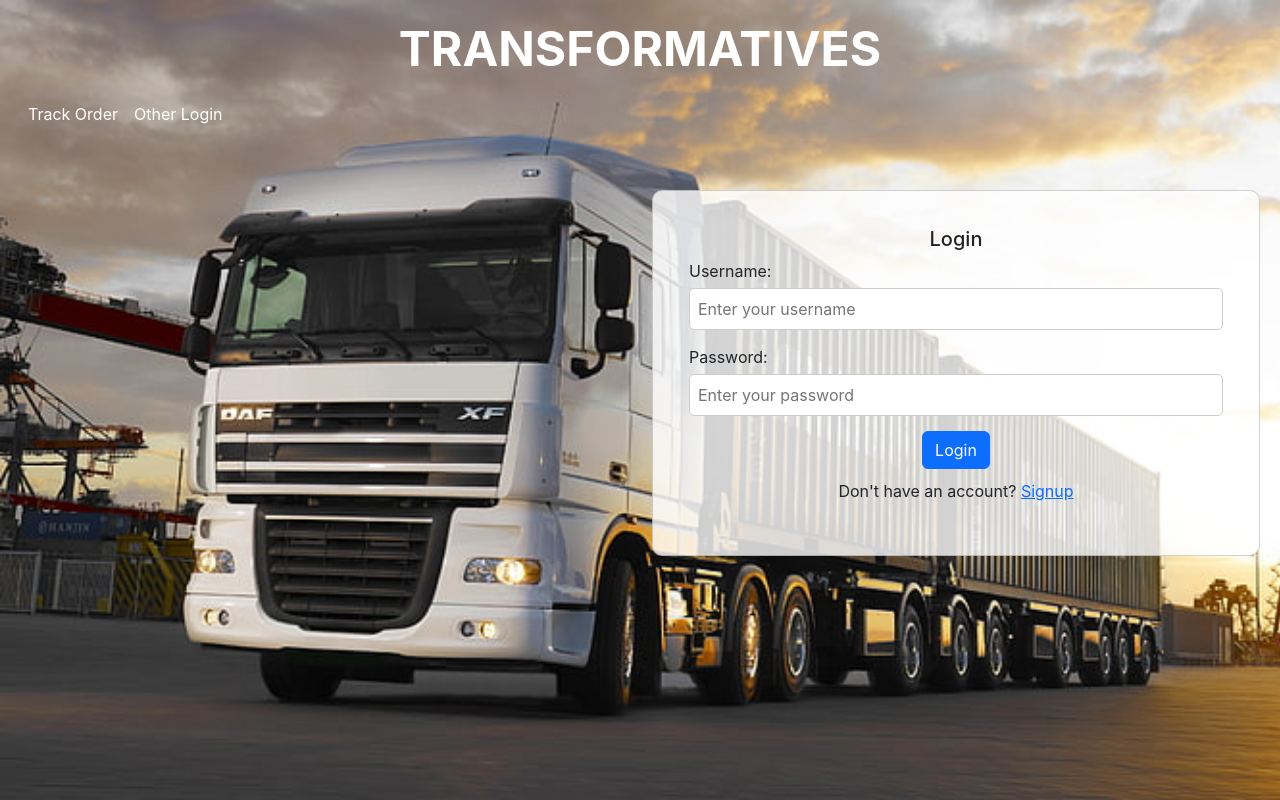
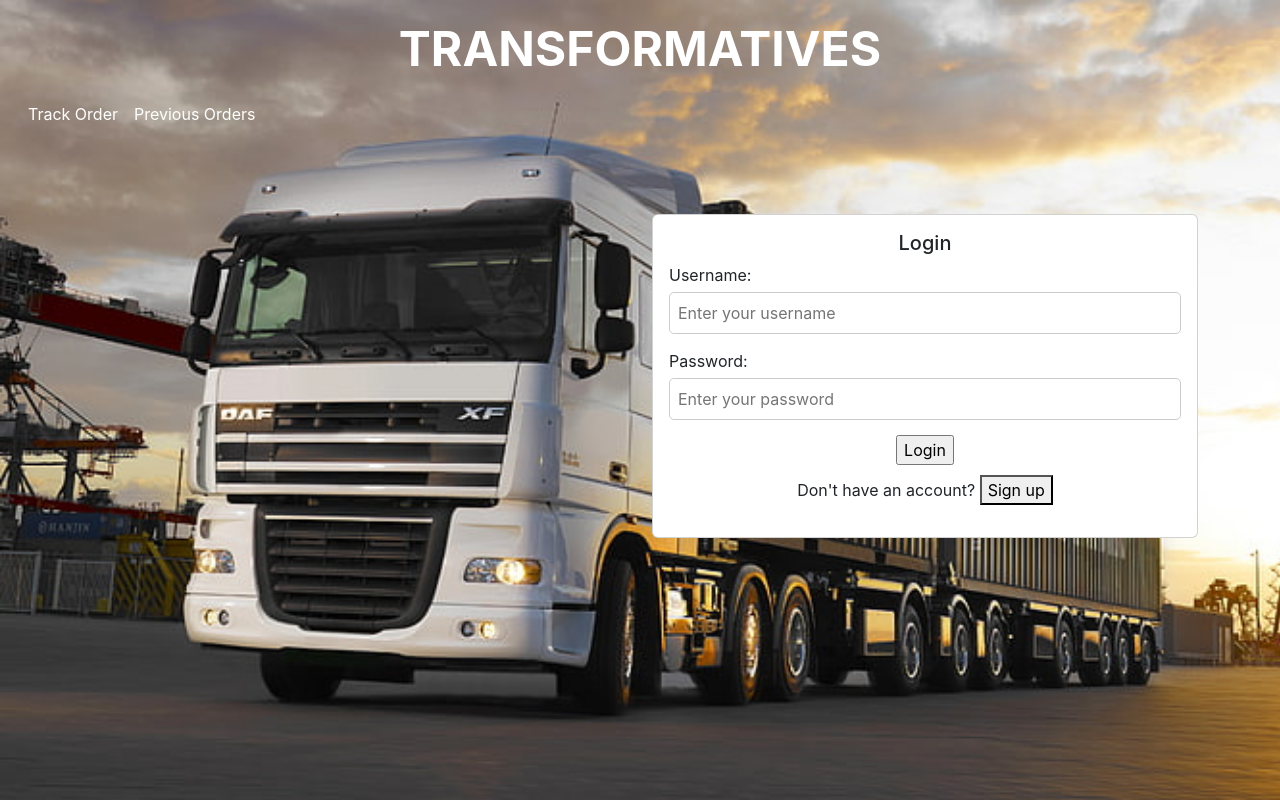
Before and after one commit to divyavidya/logisticsReact, a React (Create React App) app: page / in a window 1280 px wide. Built offline with nearby package versions, Linux system fonts and the light colour scheme; the HTML template or start-up script is replaced by a standard one.

Commit message:
Login created

```diff
--- a/package.json
+++ b/package.json
@@ -6,6 +6,7 @@
     "@testing-library/jest-dom": "^5.17.0",
     "@testing-library/react": "^13.4.0",
     "@testing-library/user-event": "^13.5.0",
+    "axios": "^1.6.2",
     "react": "^18.2.0",
     "react-bootstrap": "^2.9.1",
     "react-dom": "^18.2.0",
--- a/src/features/auth/login.js
+++ b/src/features/auth/login.js
@@ -1,31 +1,108 @@
-import {  Card, Button } from 'react-bootstrap';
+import axios from 'axios';
+import { useState } from 'react';
+import {  Card, Button, Container, Row, Col } from 'react-bootstrap';
+import { useNavigate, useSearchParams } from 'react-router-dom';
 
 function LoginDemo() {
+  const [param] = useSearchParams();
+  const [username, setUsername] = useState('');
+  const [password, setPassword] = useState("");
+  const [msg, setMsg] = useState(param.get("msg"));
+  const navigate =useNavigate();
+
+  const doLogin = (e) => {
+    e.preventDefault();
+    let token = window.btoa(username + ":" + password);
+    axios.get(
+      "http://localhost:8181/user/login",
+        {
+          headers: {
+            Authorization: "Basic " + token,
+          },
+        }
+    )
+    .then(function (response) {
+      //handle success
+      localStorage.setItem("username", username);
+      localStorage.setItem("token", token);
+      localStorage.setItem("id", response.data.id);
+      localStorage.setItem("isLoggedIn", true);
+      let role = response.data.role;
+
+      switch (role) {
+        case "CUSTOMER":
+          navigate("/customer/dashboard?page=track_order");
+          break;
+        case "VENDOR":
+          navigate("/vendor/dashboard");
+          break;
+        case "EXECUTIVE":
+          navigate("/executive/dashboard");
+          break;
+        default:
+      }
+    })
+    .catch(function (error) {
+      //handle error
+      setMsg("Invalid Credentials");
+    });
+  }
+
   return (
     <div>
-          <Card style={{ background: 'rgba(255, 255, 255, 0.8)', padding: '20px', borderRadius: '10px' }}>
+
+      <Container>
+         <Row>
+           <Col>
+
+           </Col>
+         </Row>
+
+         {/* Navbar with 2 tabs */}
+         <Row>
+           <Col>
+
+           </Col>
+         </Row>
+         <br />
+         <br />
+         <Row>
+           <Col> </Col>
+
+           {/* Right Content */}
+           <Col>
+             {/* Login Card */}
+             <Card >
              <Card.Body>
                <Card.Title>Login</Card.Title>
-              <form>
+               <form onSubmit={(e)=>doLogin(e)}>
                  <div style={{ marginBottom: '15px' }}>
                    <label style={{ display: 'block', marginBottom: '5px', textAlign: 'left'}}>Username:</label>
-                  <input type="text" style={{ width: '100%', padding: '8px', borderRadius: '5px', border: '1px solid #ccc' }} placeholder="Enter your username" />
+                   <input type="text" style={{ width: '100%', padding: '8px', borderRadius: '5px', border: '1px solid #ccc' }} placeholder="Enter your username"
+                   onChange={(e) => setUsername(e.target.value)} />
                  </div>
 
                  <div style={{ marginBottom: '15px' }}>
                    <label style={{ display: 'block', marginBottom: '5px', textAlign: 'left' }}>Password:</label>
-                  <input type="password" style={{ width: '100%', padding: '8px', borderRadius: '5px', border: '1px solid #ccc' }} placeholder="Enter your password" />
+                   <input type="password" style={{ width: '100%', padding: '8px', borderRadius: '5px', border: '1px solid #ccc' }} placeholder="Enter your password"
+                   onChange={(e) => setPassword(e.target.value)}/>
                  </div>
 
-                <Button variant="primary" type="submit">
-                  Login
-                </Button>
+                 <input type="submit" value={"Login"}></input>
                </form>
 
-              <p style={{ marginTop: '10px' }}>Don't have an account? <a href="#">Signup</a></p>
+               <p style={{ marginTop: '10px' }}>Don't have an account? <button
+                className="button_link"
+                onClick={() => navigate("/auth/signup")}
+              >
+                Sign up
+              </button></p>
              </Card.Body>
            </Card>
 
+           </Col>
+         </Row>
+       </Container>
           </div>
 
   );
--- /dev/null
+++ b/src/features/customer/components/history.js
@@ -0,0 +1,9 @@
+function HistoryComponent(){
+    return(
+        <div>
+            <h3>History</h3>
+        </div>
+    )
+}
+
+export default HistoryComponent;
--- a/src/features/customer/components/navbar.js
+++ b/src/features/customer/components/navbar.js
@@ -1,12 +1,16 @@
 import { Nav, Navbar } from "react-bootstrap";
+import { useNavigate } from "react-router";
 
 function NavBarCustomer(){
+
+  const navigate = useNavigate();
+
     return(
-        <div>
+        <div className="mb-4">
             <Navbar className='nav nav-pills' bg="transparent" variant="dark">
             <Nav className="mr-auto">
-              <Nav.Link href="#trackOrder" style={{color:'white'}}>Track Order</Nav.Link>
-              <Nav.Link href="#otherLogin" style={{color:'white'}}>Other Login</Nav.Link>
+            <Nav.Link style={{color:'white'}} onClick={() => navigate("/customer/dashboard?page=track_order")}>Track Order </Nav.Link>
+            <Nav.Link style={{color:'white'}} onClick={() => navigate("/customer/dashboard?page=previous_orders")} > Previous Orders</Nav.Link>
               {/* Add more Nav.Link components for additional tabs */}
             </Nav>
           </Navbar>
--- /dev/null
+++ b/src/features/customer/components/trackOrder.js
@@ -0,0 +1,9 @@
+function TrackOrder(){
+
+    return(
+        <div>
+            <h3>TrackOrder</h3>
+        </div>
+    )
+}
+export default TrackOrder;
--- a/src/features/customer/dasboard.js
+++ b/src/features/customer/dasboard.js
@@ -1,8 +1,43 @@
 import { Col, Container, Row } from "react-bootstrap";
 import LoginDemo from "../auth/login";
 import NavBarCustomer from "./components/navbar";
+import { useSearchParams } from "react-router-dom";
+import TrackOrder from "./components/trackOrder";
+import HistoryComponent from "./components/history";
 
 function CustomerDashboard(){
+  const [param] = useSearchParams();
+
+  const process =()=>{
+    if(!param.get('page')){
+        return <div>
+            <LoginDemo/>
+        </div>
+    }
+
+    if(param.get('page')=== 'track_order'){
+       if(localStorage.getItem('isLoggedIn')===null){
+        localStorage.setItem('url','/customer/dashboard?page=track_order')
+        return<div>
+            <LoginDemo/>
+        </div>
+       }
+       return <div>
+            <TrackOrder/>
+        </div>
+    }
+    if(param.get('page')=== 'previous_orders'){
+      if(localStorage.getItem('isLoggedIn')===null){
+       localStorage.setItem('url','/customer/dashboard?page=previous_orders')
+       return<div>
+           <LoginDemo/>
+       </div>
+      }
+      return <div>
+           <HistoryComponent/>
+       </div>
+   }
+}
     return(
         <Container fluid style={{ backgroundImage: 'url(/images/truck.jpg)', backgroundSize: 'cover', height: '100vh', padding: '20px' }}>
       <Row>
@@ -15,19 +50,11 @@ function CustomerDashboard(){
       <Row>
         <Col>
         <NavBarCustomer/>
+        {process()}
         </Col>
       </Row>
       <br />
       <br />
-      <Row>
-        <Col> </Col>
-
-        {/* Right Content */}
-        <Col>
-          {/* Login Card */}
-          <LoginDemo/>
-        </Col>
-      </Row>
     </Container>
     )
 }
```
Also changed, not shown: src/features/customer/components/home.js (deleted), src/features/home.js (deleted), 1 other file (tests, documents, lock files or other folders). Lines whose indentation alone changed are shown as unchanged.
